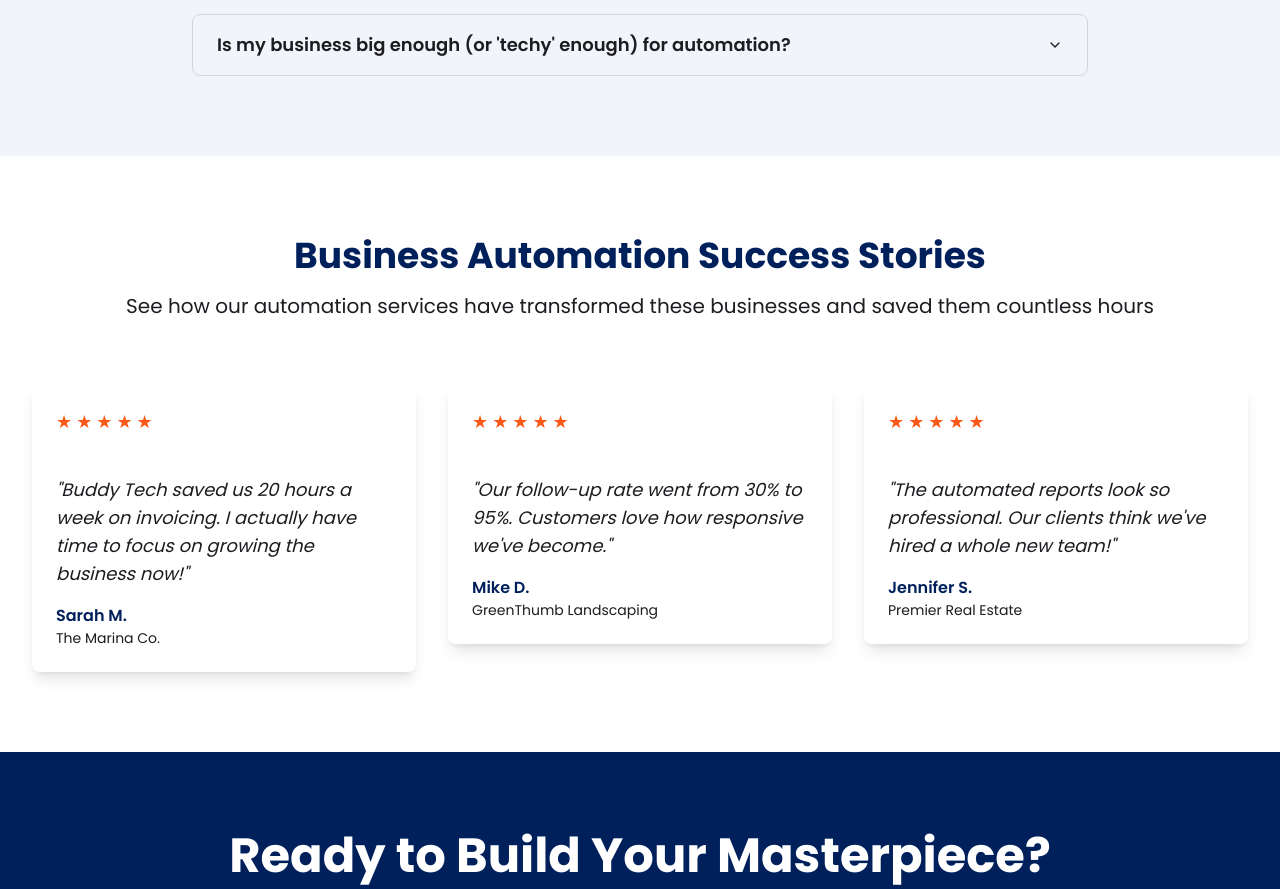
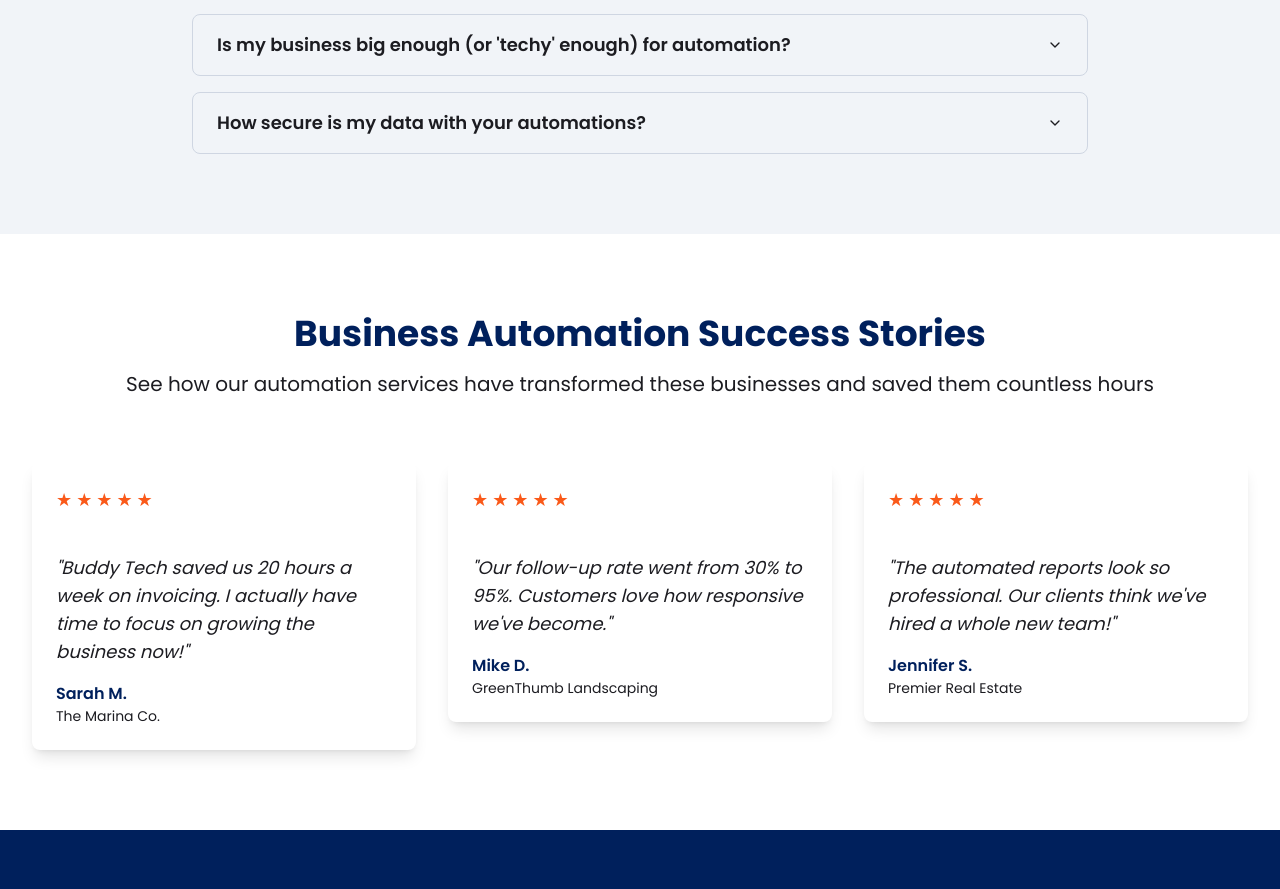
Before and after one commit to buddytechauto/buddy-tech-dam-builder, a React (Vite) app: page / in a window 1280 px wide. Shown: the part 5191-6080 px from the top of the page. Built offline with nearby package versions, Linux system fonts and the light colour scheme.

Commit message:
Add new FAQ
Adds a new FAQ entry about data security to the existing FAQ section.

```diff
--- a/src/pages/Index.tsx
+++ b/src/pages/Index.tsx
@@ -342,6 +342,15 @@ Our expert beavers use a 4-step blueprint to build you a dam good automated syst
                     And you absolutely don't need to be 'techy'—that's our job! We're your automation buddies. You explain the problem to us in plain English, and we handle all the technical building behind the scenes.
                   </AccordionContent>
                 </AccordionItem>
+
+                <AccordionItem value="item-7" className="border border-border rounded-lg px-6">
+                  <AccordionTrigger className="text-left text-lg font-semibold hover:no-underline">
+                    How secure is my data with your automations?
+                  </AccordionTrigger>
+                  <AccordionContent className="text-base text-muted-foreground leading-relaxed">
+                    Your data's security is our top priority. Think of it this way: we build the 'dam' on your property, using your tools. The automation runs on secure servers that you control, and the data never leaves the trusted apps you already use (like Google Suite, QuickBooks, etc.). Your information flows through private, encrypted channels that we build, but it is never stored by us. You own the dam, you own the river, and you own the data—always.
+                  </AccordionContent>
+                </AccordionItem>
               </Accordion>
             </ScrollAnimatedSection>
           </div>
```
